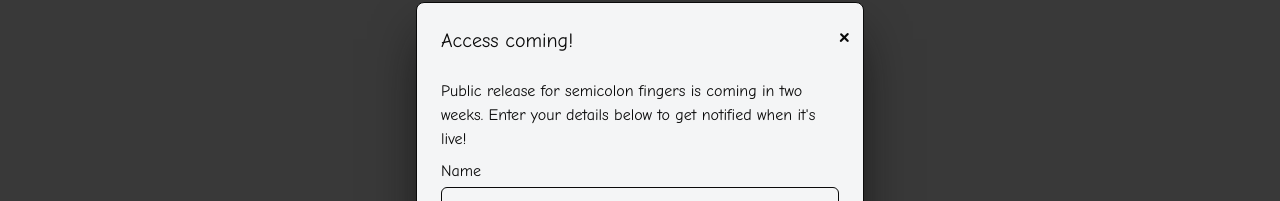
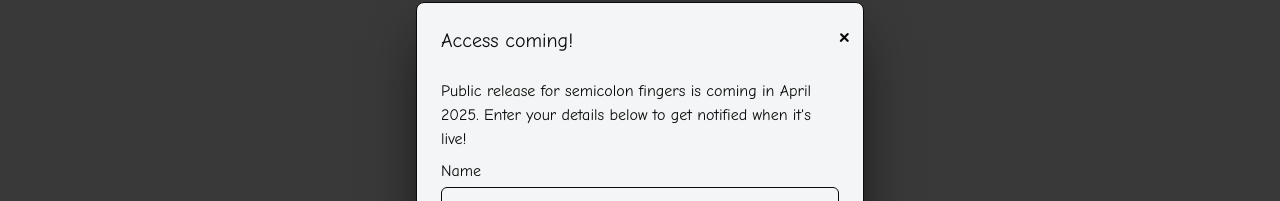
Before and after one commit to thisispalash/semicolonfingers, a Next.js app: page / in a window 1280 px wide. Both pictures are taken after a click on the link "emptyyourmug". Shown: the part 144-345 px from the top of the page. Built offline with nearby package versions, Linux system fonts and the light colour scheme.

Commit message:
clean up signup modal

```diff
--- a/src/component/modal/SignupModal.tsx
+++ b/src/component/modal/SignupModal.tsx
@@ -73,7 +73,7 @@
 
           {displayHelp && (
             <p className="font-system text-sm md:text-base text-foreground">
-              Public release for semicolon fingers is coming in two weeks. Enter your details below to get notified when it&apos;s live!
+              Public release for semicolon fingers is coming in April 2025. Enter your details below to get notified when it&apos;s live!
             </p>
           )}
 
@@ -180,31 +180,6 @@
       )}
 
     </BaseModal>
-
-
-
-    // <>
-    //   {/* Overlay */}
-    //   <div
-    //     className="fixed inset-0 bg-foreground/80 z-40"
-    //     onClick={onClose}
-    //   ></div>
-
-    //   {/* Modal */}
-    //   <div className="fixed top-1/2 left-1/2 -translate-x-1/2 -translate-y-1/2 bg-background rounded-lg shadow-lg z-50 w-[90%] max-w-md">
-    //     <div className="relative p-6 bg-background flex flex-col gap-6 items-center justify-center rounded-lg">
-    //       {/* Close button */}
-    //       <button
-    //         className="absolute top-3 right-3 text-4xl font-system cursor-pointer hover:font-user hover:text-foreground/50 transition-colors"
-    //         onClick={onClose}
-    //       >
-    //         &times;
-    //       </button>
-
-
-    //     </div>
-    //   </div>
-    // </>
   );
 };
 
```
